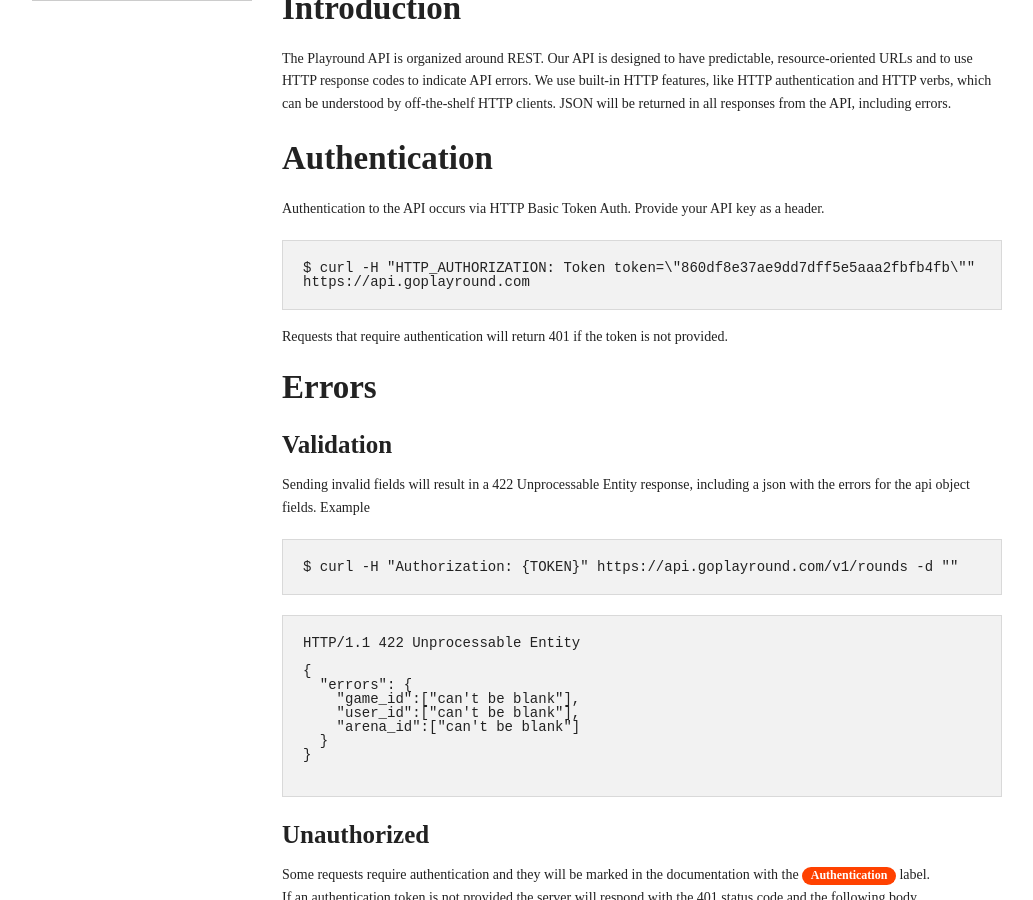
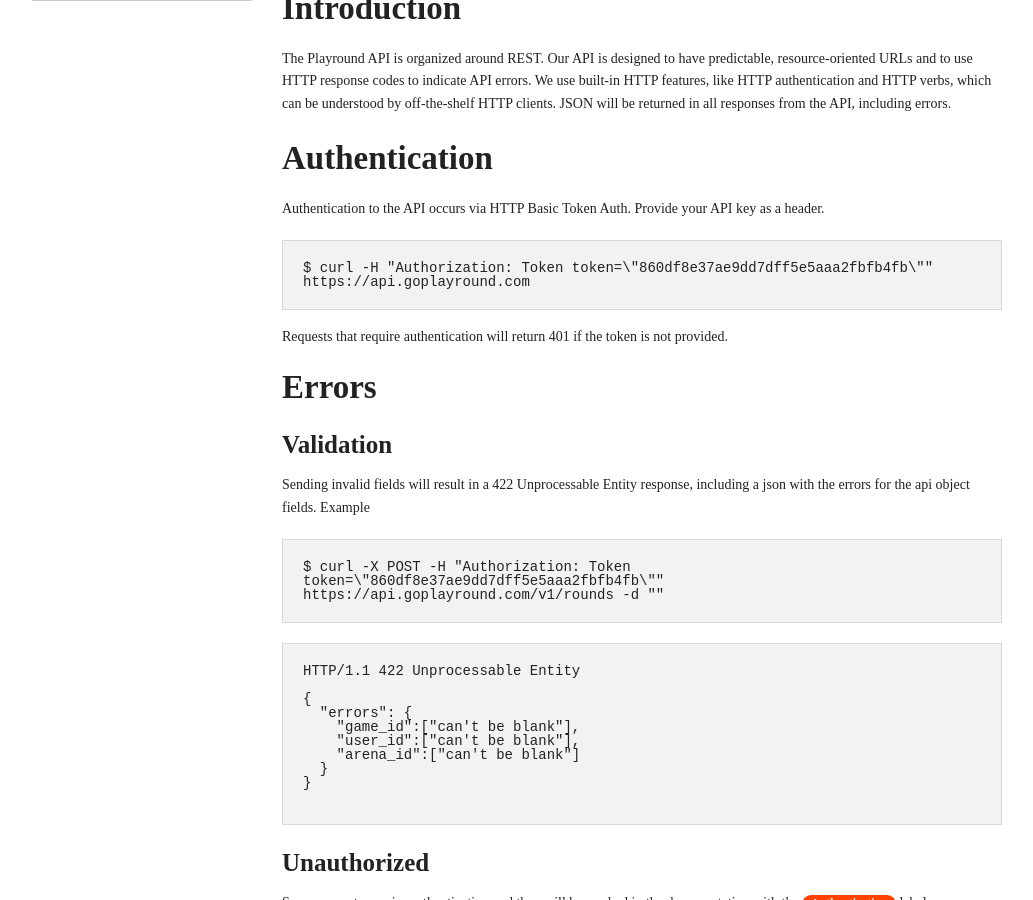
Before and after one commit to matteodepalo/playround-developer, a Jekyll site: the page built from index.html, in a window 1280 px wide and 900 px high, scrolled down 326 px. Shown: the whole window, without its empty margins (123-1156 px from the left). Built offline with Jekyll 4.4.1, drawn with Linux system fonts in a browser that asks for light colours; some web fonts are replaced.

Commit message:
Updated authorization documentation

```diff
--- a/_includes/basics.html
+++ b/_includes/basics.html
@@ -16,7 +16,7 @@
       Authentication to the API occurs via HTTP Basic Token Auth. Provide your API key as a header.
 
       <div class="code">
-        <pre>$ curl -H "HTTP_AUTHORIZATION: Token token=\"860df8e37ae9dd7dff5e5aaa2fbfb4fb\"" https://api.goplayround.com</pre>
+        <pre>$ curl -H "Authorization: Token token=\"860df8e37ae9dd7dff5e5aaa2fbfb4fb\"" https://api.goplayround.com</pre>
       </div>
 
       Requests that require authentication will return 401 if the token is not provided.
@@ -34,7 +34,7 @@
     </p>
 
     <div class="code">
-      <pre>$ curl -H "Authorization: {TOKEN}" https://api.goplayround.com/v1/rounds -d ""</pre>
+      <pre>$ curl -X POST -H "Authorization: Token token=\"860df8e37ae9dd7dff5e5aaa2fbfb4fb\"" https://api.goplayround.com/v1/rounds -d ""</pre>
     </div>
 
     <div class="code">
```
